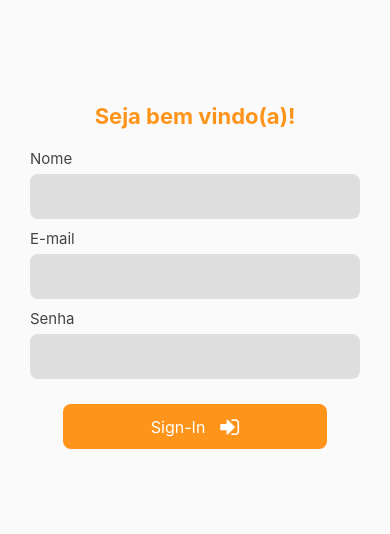
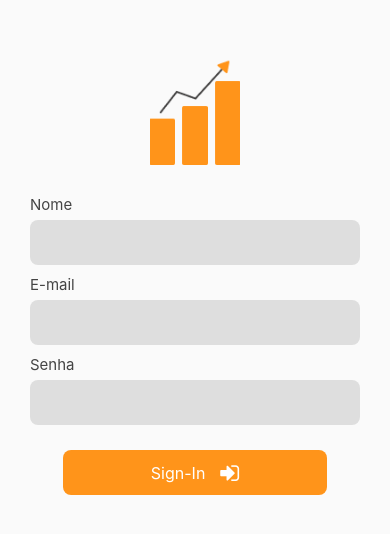
Before and after one commit to mateusmatosleonardo/finance_app_ui, a React Native app: screen /Login in a window 390 px wide. Shown: the part 146-680 px from the top of the page. Built offline with nearby package versions, Linux system fonts and the light colour scheme.

Commit message:
feat: adding brand

```diff
--- /dev/null
+++ b/src/@types/index.d.ts
@@ -0,0 +1 @@
+declare module '*.png';
--- a/src/components/Balance/index.tsx
+++ b/src/components/Balance/index.tsx
@@ -46,10 +46,10 @@ const styles = StyleSheet.create({
   item: {},
   itemTitle: {
     fontSize: 20,
-    color: '#dadada',
+    color: '#ccc',
   },
   currencySimbol: {
-    color: '#dadada',
+    color: '#ccc',
     marginRight: 6,
     fontSize: 16,
   },
--- a/src/pages/Home/index.tsx
+++ b/src/pages/Home/index.tsx
@@ -31,7 +31,7 @@ const list = [
 ];
 
 const Home = () => {
-  const {user} = React.useContext(AuthContext);
+  const {user} = React.useContext(AuthContext) as {user: any};
 
   return (
     <View>
--- a/src/pages/Login/index.tsx
+++ b/src/pages/Login/index.tsx
@@ -6,16 +6,18 @@ import {
   TouchableOpacity,
   TextInput,
   ActivityIndicator,
+  Image,
 } from 'react-native';
 import {AuthContext} from '../../contexts/auth';
 import Icon from 'react-native-vector-icons/FontAwesome';
+import Brand from '../../assets/brand.png';
 
 const Login = () => {
   const [name, setName] = React.useState('');
   const [email, setEmail] = React.useState('');
   const [password, setPassword] = React.useState('');
 
-  const {signIn, loading} = useContext(AuthContext);
+  const {signIn, loading} = useContext(AuthContext) as any;
 
   function handlerLogin() {
     signIn(name, email, password);
@@ -23,15 +25,10 @@ const Login = () => {
 
   return (
     <View style={styles.container}>
-      <Text
-        style={{
-          fontSize: 22,
-          marginBottom: 20,
-          fontWeight: 'bold',
-          color: '#FF941A',
-        }}>
-        Seja bem vindo(a)!
-      </Text>
+      <Image
+        source={Brand}
+        style={{width: 90, height: 108, marginBottom: 30}}
+      />
       <View style={styles.contentInput}>
         <Text style={styles.titleInput}>Nome</Text>
         <View style={styles.inputArea}>
```
Also changed, not shown: src/assets/brand.png (added).
